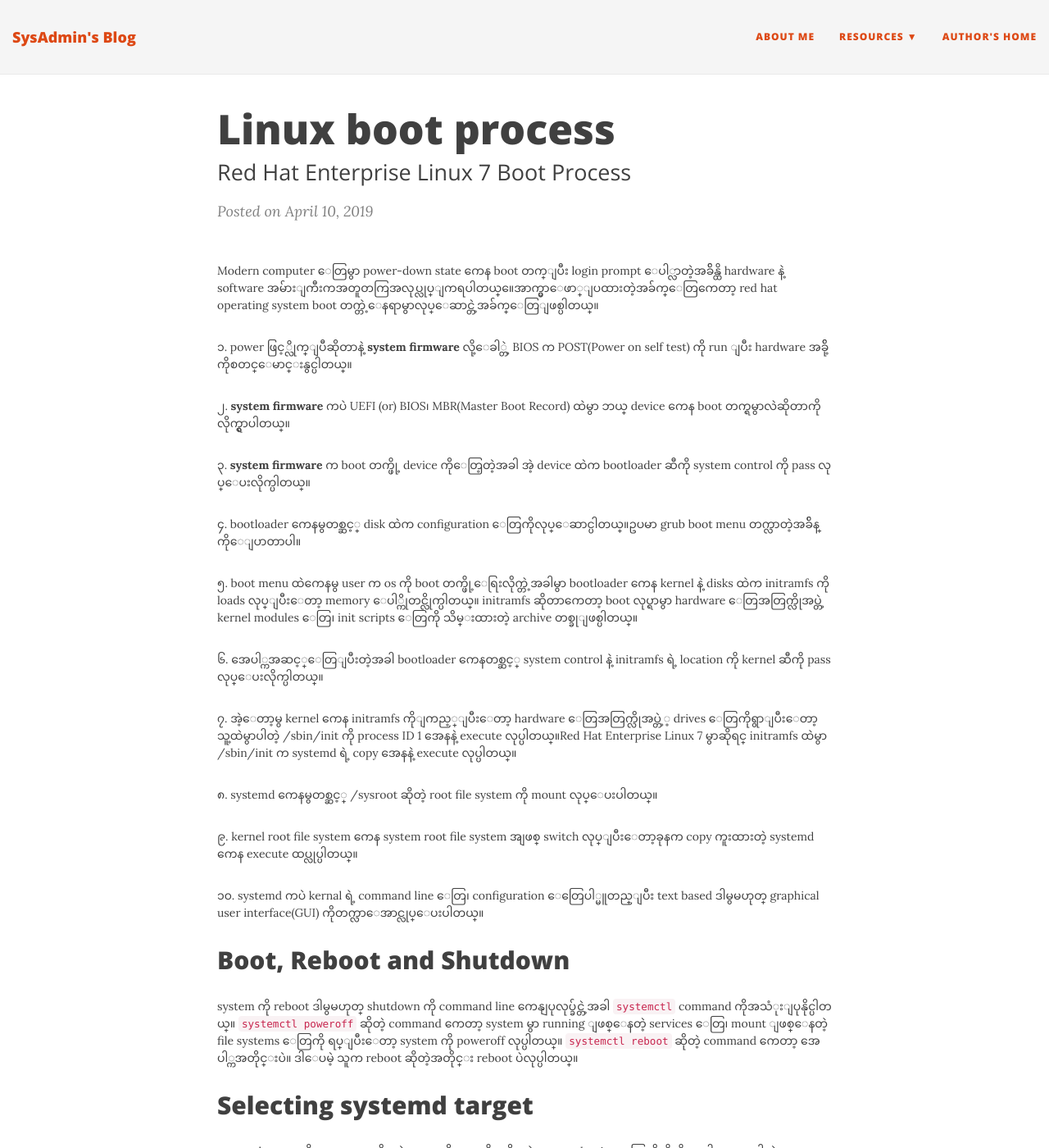
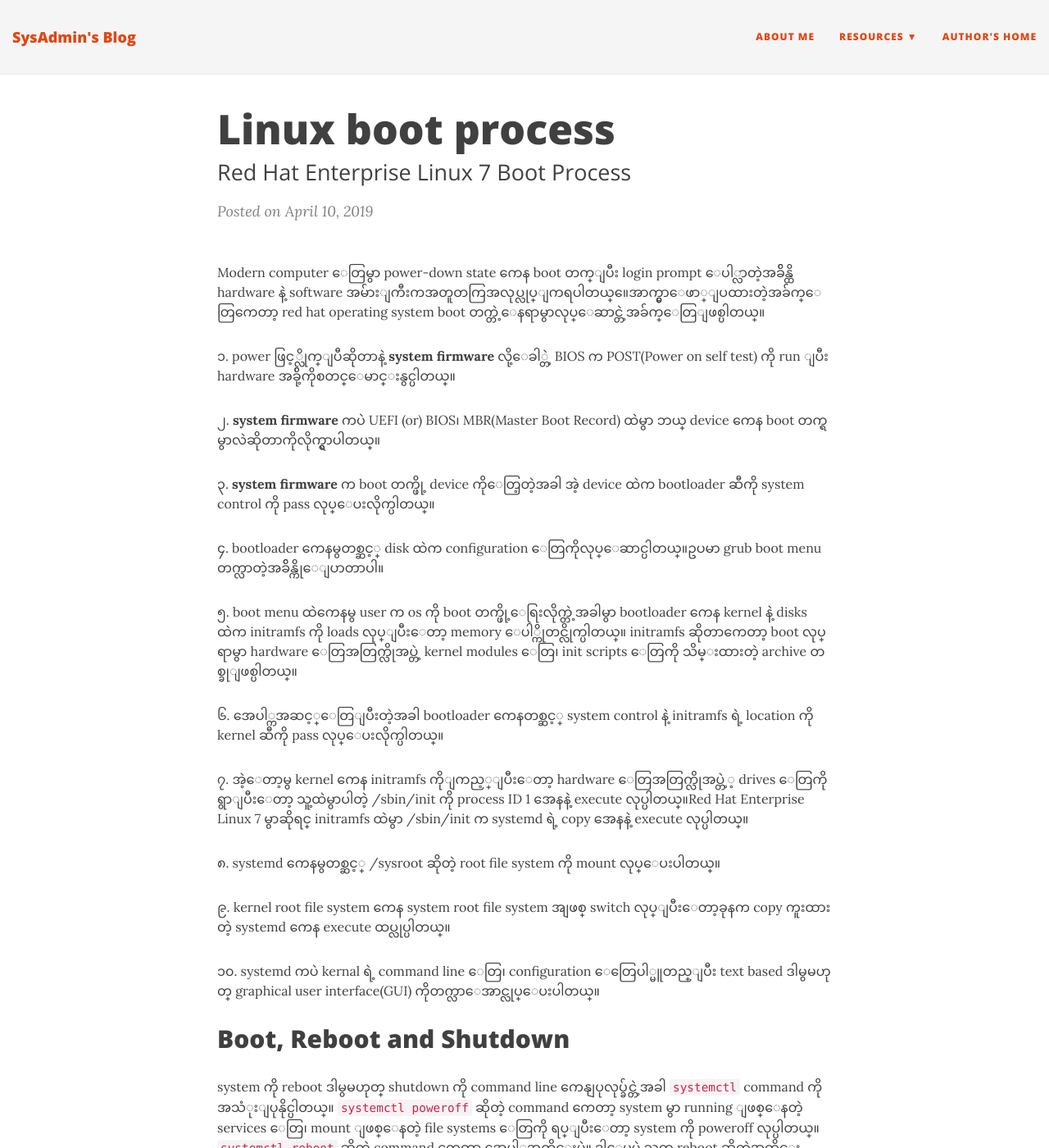
Before and after one commit to waiyanwh/waiyanwh.github.io, a Jekyll site: the page built from _posts/2019-04-10-Linux-Boot-Process.md, in a window 1280 px wide and 1400 px high. Shown: the whole window at 82% size. Built offline with Jekyll 4.4.1, drawn with Linux system fonts in a browser that asks for light colours; nearby versions of some CDN libraries.

Commit message:
Css fixed

```diff
--- a/css/main.css
+++ b/css/main.css
@@ -8,7 +8,7 @@ layout: null
 
 body {
   font-family: 'Lora', 'Times New Roman', serif;
-  font-size: 14px;
+  font-size: 16px;
   color: #404040;
   position: relative;
   background-color: {{ site.page-col }};
@@ -390,7 +390,7 @@ footer .theme-by {
 .blog-tags {
   font-family: 'Open Sans', 'Helvetica Neue', Helvetica, Arial, sans-serif;
   color: #999;
-  font-size: 15px;
+  font-size: 13px;
   margin-bottom: 30px;
 }
 
@@ -665,7 +665,7 @@ table tr td :last-child {
 /* --- Code blocks --- */
 
 pre {
-  font-size: 16px;
+  font-size: 14px;
   line-height: 1.5em;
 }
 .highlight pre {
@@ -674,8 +674,6 @@ pre {
   margin: 0;
 }
 .highlight > pre {
-  background-image: linear-gradient(
-    rgba(0,0,0,0.06), rgba(0,0,0,0.06) 1.5em, rgba(0,0,0,0.03) 1.5em, rgba(0,0,0,0.03) 3em);
   background-size: auto 3em;
   background-position-y: 10px;
   border: 1px solid rgba(0,0,0,0.1);
```
